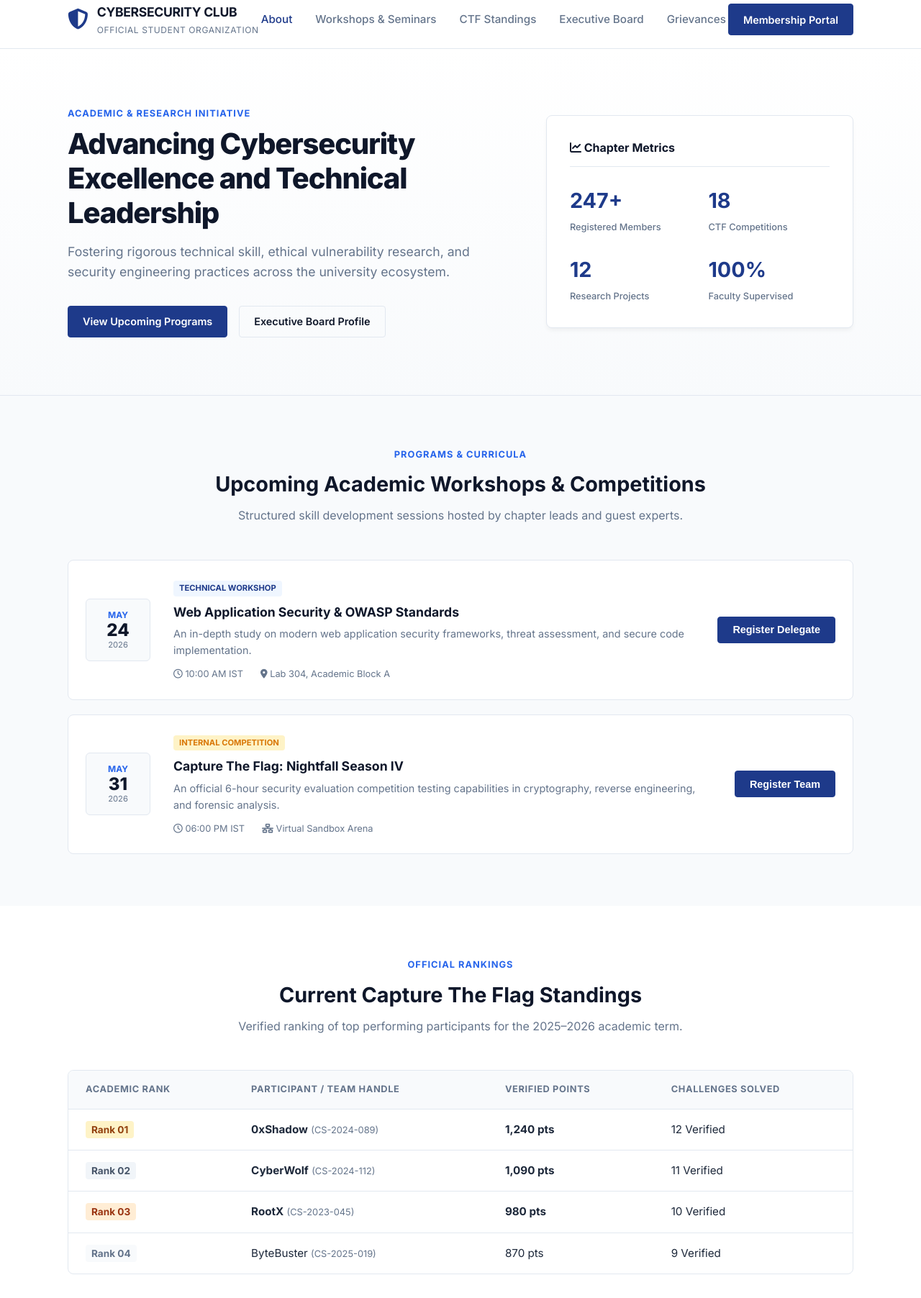
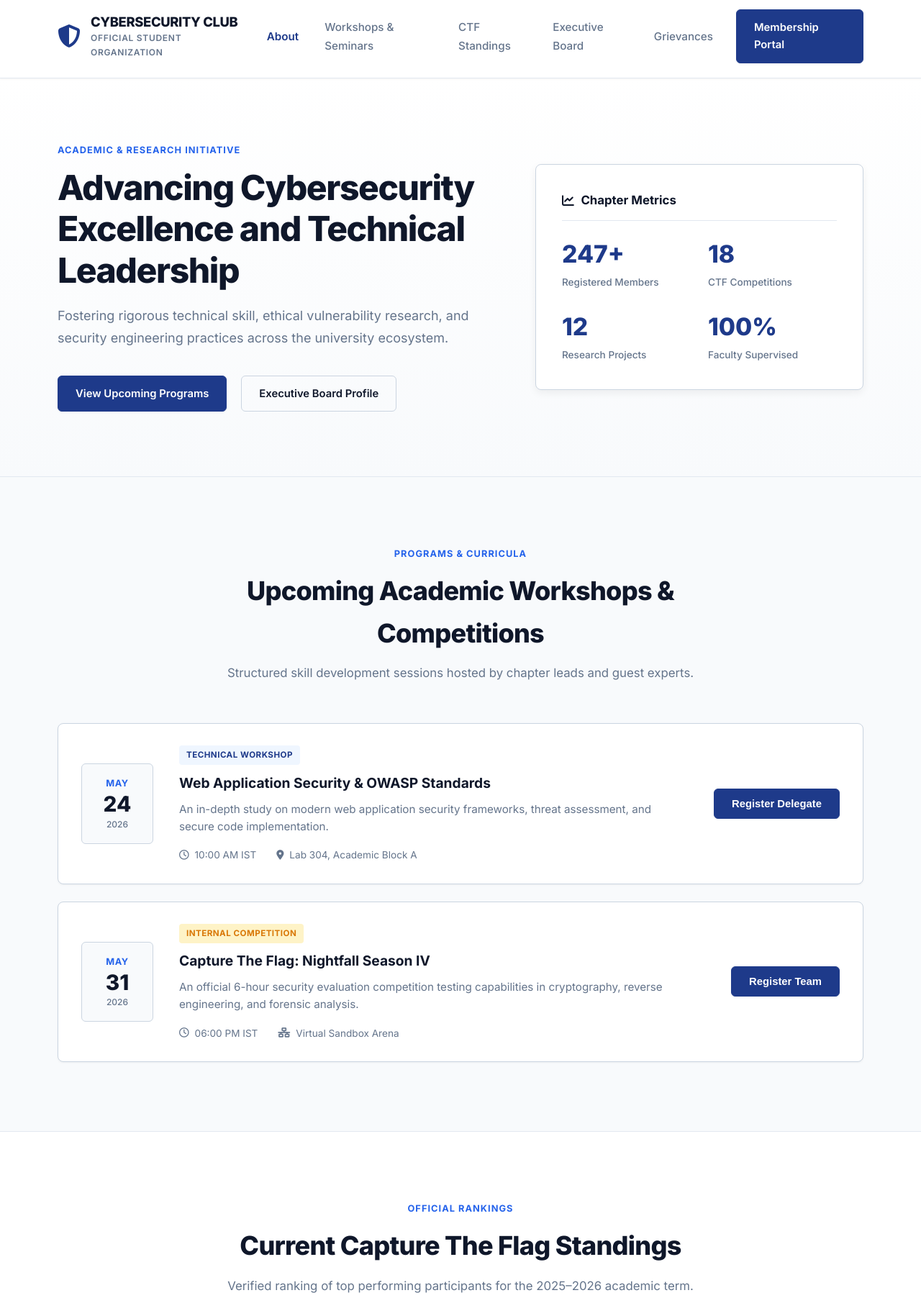
Before and after one commit to SmootherFeat27/cyber_club_website, a plain HTML site: page index.html in a window 1280 px wide. Shown: the part 50-1854 px from the top of the page at 72% size. Drawn offline with Linux system fonts and the light colour scheme.

Commit message:
Update index.html

```diff
--- a/index.html
+++ b/index.html
@@ -15,7 +15,7 @@
 
     <style>
         /* ==========================================================================
-           Root Variables & Global Styles
+           Root Variables & Design System
            ========================================================================== */
         :root {
             --primary-navy: #0F172A;
@@ -25,8 +25,14 @@
             --text-primary: #1E293B;
             --text-muted: #64748B;
             --bg-light: #F8FAFC;
-            --border-color: #E2E8F0;
+            --border-color: #CBD5E1;
+            --border-light: #E2E8F0;
             --font-sans: 'Inter', -apple-system, BlinkMacSystemFont, sans-serif;
+            --shadow-sm: 0 1px 3px rgba(0,0,0,0.05);
+            --shadow-md: 0 4px 12px rgba(0,0,0,0.06);
+            --shadow-hover: 0 8px 20px rgba(0,0,0,0.08);
+            --radius-md: 8px;
+            --radius-sm: 6px;
         }
 
         * {
@@ -39,30 +45,33 @@
             background-color: #FFFFFF;
             color: var(--text-primary);
             font-family: var(--font-sans);
-            line-height: 1.6;
+            line-height: 1.65;
+            -webkit-font-smoothing: antialiased;
         }
 
         /* ==========================================================================
-           Layout Containers
+           Layout Containers & Global Spacing
            ========================================================================== */
         .container {
-            max-width: 1140px;
+            max-width: 1200px;
             margin: 0 auto;
-            padding: 0 1.5rem;
+            padding: 0 clamp(1.25rem, 4vw, 2.5rem);
         }
 
         .container-narrow {
-            max-width: 760px;
+            max-width: 800px;
             margin: 0 auto;
-            padding: 0 1.5rem;
+            padding: 0 clamp(1.25rem, 4vw, 2.5rem);
         }
 
         .section-padding {
-            padding: 4.5rem 0;
+            padding: clamp(4rem, 8vw, 6rem) 0;
         }
 
         .bg-light {
             background-color: var(--bg-light);
+            border-top: 1px solid var(--border-light);
+            border-bottom: 1px solid var(--border-light);
         }
 
         /* ==========================================================================
@@ -71,8 +80,8 @@
         .top-bar {
             background-color: var(--primary-navy);
             color: #94A3B8;
-            font-size: 0.8rem;
-            padding: 8px 0;
+            font-size: 0.825rem;
+            padding: 10px 0;
             border-bottom: 1px solid rgba(255, 255, 255, 0.1);
         }
 
@@ -80,12 +89,16 @@
             display: flex;
             justify-content: space-between;
             align-items: center;
+            gap: 1rem;
         }
 
         .top-bar a {
             color: #CBD5E1;
             text-decoration: none;
             transition: color 0.2s ease;
+            display: inline-flex;
+            align-items: center;
+            gap: 0.5rem;
         }
 
         .top-bar a:hover {
@@ -94,36 +107,39 @@
 
         .navbar-formal {
             background: #FFFFFF;
-            border-bottom: 1px solid var(--border-color);
-            padding: 1rem 0;
+            border-bottom: 1px solid var(--border-light);
+            padding: 1.25rem 0;
             position: sticky;
             top: 0;
             z-index: 100;
+            box-shadow: var(--shadow-sm);
         }
 
         .navbar-container {
             display: flex;
             justify-content: space-between;
             align-items: center;
+            gap: 2rem;
         }
 
         .brand-logo {
             display: flex;
             align-items: center;
-            gap: 12px;
+            gap: 14px;
         }
 
         .brand-icon {
-            font-size: 1.8rem;
+            font-size: 2rem;
             color: var(--brand-blue);
         }
 
         .brand-title {
             display: block;
-            font-weight: 700;
-            font-size: 1.1rem;
+            font-weight: 800;
+            font-size: 1.15rem;
             letter-spacing: -0.02em;
             color: var(--primary-navy);
+            line-height: 1.2;
         }
 
         .brand-subtitle {
@@ -131,13 +147,16 @@
             font-size: 0.75rem;
             color: var(--text-muted);
             text-transform: uppercase;
-            letter-spacing: 0.05em;
+            letter-spacing: 0.06em;
+            font-weight: 600;
+            margin-top: 2px;
         }
 
         .nav-menu ul {
             display: flex;
             list-style: none;
-            gap: 2rem;
+            gap: 2.25rem;
+            align-items: center;
         }
 
         .nav-link {
@@ -145,12 +164,14 @@
             color: var(--text-muted);
             font-weight: 500;
             font-size: 0.95rem;
+            padding: 0.25rem 0;
             transition: color 0.2s ease;
         }
 
         .nav-link:hover,
         .nav-link.active {
             color: var(--brand-blue);
+            font-weight: 600;
         }
 
         /* ==========================================================================
@@ -159,56 +180,66 @@
         .btn-formal-primary {
             background-color: var(--brand-blue);
             color: #FFFFFF;
-            padding: 0.6rem 1.25rem;
-            border-radius: 4px;
+            padding: 0.75rem 1.5rem;
+            border-radius: var(--radius-sm);
             text-decoration: none;
             font-weight: 600;
-            font-size: 0.9rem;
+            font-size: 0.925rem;
             border: 1px solid var(--brand-blue);
             cursor: pointer;
-            display: inline-block;
-            transition: background-color 0.2s ease;
+            display: inline-flex;
+            align-items: center;
+            justify-content: center;
+            gap: 0.5rem;
+            transition: all 0.2s ease;
+            box-shadow: var(--shadow-sm);
         }
 
         .btn-formal-primary:hover {
             background-color: #1E40AF;
+            border-color: #1E40AF;
+            transform: translateY(-1px);
+            box-shadow: var(--shadow-md);
         }
 
         .btn-formal-outline {
             background-color: transparent;
             color: var(--primary-navy);
-            padding: 0.6rem 1.25rem;
-            border-radius: 4px;
+            padding: 0.75rem 1.5rem;
+            border-radius: var(--radius-sm);
             text-decoration: none;
             font-weight: 600;
-            font-size: 0.9rem;
+            font-size: 0.925rem;
             border: 1px solid var(--border-color);
-            display: inline-block;
-            transition: background-color 0.2s ease;
+            display: inline-flex;
+            align-items: center;
+            justify-content: center;
+            gap: 0.5rem;
+            transition: all 0.2s ease;
         }
 
         .btn-formal-outline:hover {
             background-color: var(--bg-light);
+            border-color: var(--text-muted);
+            transform: translateY(-1px);
         }
 
         .btn-block {
             width: 100%;
-            text-align: center;
         }
 
         /* ==========================================================================
            Hero Section
            ========================================================================== */
         .hero-formal {
-            padding: 5rem 0;
+            padding: clamp(4rem, 7vw, 6rem) 0;
             background: linear-gradient(180deg, #FFFFFF 0%, var(--bg-light) 100%);
-            border-bottom: 1px solid var(--border-color);
         }
 
         .hero-grid {
             display: grid;
-            grid-template-columns: 1.3fr 0.9fr;
-            gap: 3rem;
+            grid-template-columns: 1.25fr 0.95fr;
+            gap: clamp(2.5rem, 5vw, 4.5rem);
             align-items: center;
         }
 
@@ -218,61 +249,68 @@
             font-weight: 700;
             text-transform: uppercase;
             letter-spacing: 0.08em;
-            margin-bottom: 0.5rem;
+            margin-bottom: 0.75rem;
             display: block;
         }
 
         .hero-heading {
-            font-size: 2.5rem;
+            font-size: clamp(2.2rem, 4vw, 3rem);
             line-height: 1.2;
             color: var(--primary-navy);
             font-weight: 800;
-            margin-bottom: 1rem;
+            margin-bottom: 1.25rem;
             letter-spacing: -0.03em;
         }
 
         .hero-subtext {
-            font-size: 1.1rem;
+            font-size: 1.125rem;
             color: var(--text-muted);
-            margin-bottom: 2rem;
+            margin-bottom: 2.25rem;
+            line-height: 1.7;
         }
 
         .hero-cta-group {
             display: flex;
-            gap: 1rem;
+            gap: 1.25rem;
+            flex-wrap: wrap;
         }
 
         .hero-metrics-card {
             background: #FFFFFF;
             border: 1px solid var(--border-color);
-            border-radius: 8px;
-            padding: 2rem;
-            box-shadow: 0 4px 6px -1px rgba(0, 0, 0, 0.05);
+            border-radius: var(--radius-md);
+            padding: 2.25rem;
+            box-shadow: var(--shadow-md);
         }
 
         .metrics-card-title {
-            font-size: 1rem;
+            font-size: 1.05rem;
             color: var(--primary-navy);
-            margin-bottom: 1.5rem;
-            padding-bottom: 0.75rem;
-            border-bottom: 1px solid var(--border-color);
+            margin-bottom: 1.75rem;
+            padding-bottom: 0.85rem;
+            border-bottom: 1px solid var(--border-light);
+            display: flex;
+            align-items: center;
+            gap: 0.6rem;
         }
 
         .metrics-grid {
             display: grid;
             grid-template-columns: 1fr 1fr;
-            gap: 1.5rem;
+            gap: 2rem 1.5rem;
         }
 
         .metric-value {
             display: block;
-            font-size: 1.8rem;
-            font-weight: 700;
+            font-size: 2.1rem;
+            font-weight: 800;
             color: var(--brand-blue);
+            line-height: 1.1;
+            margin-bottom: 0.35rem;
         }
 
         .metric-label {
-            font-size: 0.8rem;
+            font-size: 0.85rem;
             color: var(--text-muted);
             font-weight: 500;
         }
@@ -281,20 +319,25 @@
            Section Headers
            ========================================================================== */
         .section-header-formal {
-            margin-bottom: 3rem;
+            margin-bottom: 3.5rem;
             text-align: center;
+            max-width: 720px;
+            margin-left: auto;
+            margin-right: auto;
         }
 
         .section-header-formal h2 {
-            font-size: 1.8rem;
+            font-size: clamp(1.75rem, 3vw, 2.25rem);
             color: var(--primary-navy);
-            font-weight: 700;
-            margin-bottom: 0.5rem;
+            font-weight: 800;
+            margin-bottom: 0.75rem;
+            letter-spacing: -0.02em;
         }
 
         .section-header-formal p {
             color: var(--text-muted);
-            font-size: 1rem;
+            font-size: 1.05rem;
+            line-height: 1.6;
         }
 
         /* ==========================================================================
@@ -303,47 +346,60 @@
         .events-list {
             display: flex;
             flex-direction: column;
-            gap: 1.25rem;
+            gap: 1.5rem;
         }
 
         .event-row-card {
             background: #FFFFFF;
             border: 1px solid var(--border-color);
-            border-radius: 8px;
-            padding: 1.5rem;
+            border-radius: var(--radius-md);
+            padding: 1.75rem 2rem;
             display: flex;
             align-items: center;
-            gap: 2rem;
+            gap: 2.25rem;
+            box-shadow: var(--shadow-sm);
+            transition: all 0.2s ease;
+        }
+
+        .event-row-card:hover {
+            box-shadow: var(--shadow-hover);
+            border-color: var(--brand-accent);
+            transform: translateY(-2px);
         }
 
         .event-date-box {
             background: var(--bg-light);
             border: 1px solid var(--border-color);
-            border-radius: 6px;
-            padding: 0.75rem 1.25rem;
+            border-radius: var(--radius-sm);
+            padding: 1rem;
             text-align: center;
-            min-width: 90px;
+            min-width: 100px;
+            flex-shrink: 0;
         }
 
         .date-month {
             display: block;
-            font-size: 0.75rem;
+            font-size: 0.8rem;
             font-weight: 700;
             color: var(--brand-accent);
+            text-transform: uppercase;
+            letter-spacing: 0.05em;
         }
 
         .date-day {
             display: block;
-            font-size: 1.5rem;
+            font-size: 1.85rem;
             font-weight: 800;
             color: var(--primary-navy);
-            line-height: 1;
+            line-height: 1.1;
+            margin: 2px 0;
         }
 
         .date-year {
             display: block;
-            font-size: 0.7rem;
+            font-size: 0.75rem;
             color: var(--text-muted);
+            font-weight: 500;
         }
 
         .event-details {
@@ -351,15 +407,16 @@
         }
 
         .event-category-badge {
-            font-size: 0.7rem;
+            font-size: 0.725rem;
             font-weight: 700;
             background: #EFF6FF;
             color: var(--brand-blue);
-            padding: 2px 8px;
+            padding: 4px 10px;
             border-radius: 4px;
             text-transform: uppercase;
+            letter-spacing: 0.04em;
             display: inline-block;
-            margin-bottom: 0.5rem;
+            margin-bottom: 0.6rem;
         }
 
         .event-category-badge.gold {
@@ -368,22 +425,31 @@
         }
 
         .event-details h3 {
-            font-size: 1.1rem;
+            font-size: 1.2rem;
             color: var(--primary-navy);
-            margin-bottom: 0.25rem;
+            margin-bottom: 0.5rem;
+            font-weight: 700;
         }
 
         .event-details p {
-            font-size: 0.9rem;
+            font-size: 0.95rem;
             color: var(--text-muted);
-            margin-bottom: 0.75rem;
+            margin-bottom: 1rem;
+            line-height: 1.6;
         }
 
         .event-info-meta {
             display: flex;
-            gap: 1.5rem;
-            font-size: 0.8rem;
+            gap: 1.75rem;
+            font-size: 0.85rem;
             color: var(--text-muted);
+            flex-wrap: wrap;
+        }
+
+        .event-info-meta span {
+            display: inline-flex;
+            align-items: center;
+            gap: 0.5rem;
         }
 
         /* ==========================================================================
@@ -392,8 +458,9 @@
         .table-container-formal {
             background: #FFFFFF;
             border: 1px solid var(--border-color);
-            border-radius: 8px;
+            border-radius: var(--radius-md);
             overflow: hidden;
+            box-shadow: var(--shadow-sm);
         }
 
         .table-formal {
@@ -404,18 +471,19 @@
 
         .table-formal th {
             background: var(--bg-light);
-            padding: 1rem 1.5rem;
-            font-size: 0.8rem;
+            padding: 1.125rem 1.75rem;
+            font-size: 0.825rem;
             text-transform: uppercase;
-            letter-spacing: 0.05em;
+            letter-spacing: 0.06em;
             color: var(--text-muted);
             border-bottom: 1px solid var(--border-color);
+            font-weight: 700;
         }
 
         .table-formal td {
-            padding: 1rem 1.5rem;
-            border-bottom: 1px solid var(--border-color);
-            font-size: 0.95rem;
+            padding: 1.25rem 1.75rem;
+            border-bottom: 1px solid var(--border-light);
+            font-size: 0.975rem;
         }
 
         .table-formal tr:last-child td {
@@ -425,10 +493,11 @@
         .rank-indicator {
             font-weight: 700;
             font-size: 0.85rem;
-            padding: 4px 8px;
+            padding: 5px 10px;
             border-radius: 4px;
             background: var(--bg-light);
             color: var(--text-muted);
+            display: inline-block;
         }
 
         .rank-1 { background: #FEF3C7; color: #92400E; }
@@ -436,9 +505,10 @@
         .rank-3 { background: #FFEDD5; color: #9A3412; }
 
         .subtext-id {
-            font-size: 0.8rem;
+            font-size: 0.85rem;
             color: var(--text-muted);
             font-weight: 400;
+            margin-left: 0.25rem;
         }
 
         /* ==========================================================================
@@ -447,20 +517,28 @@
         .board-grid {
             display: grid;
             grid-template-columns: repeat(4, 1fr);
-            gap: 1.5rem;
+            gap: 1.75rem;
         }
 
         .board-card {
             background: #FFFFFF;
             border: 1px solid var(--border-color);
-            border-radius: 8px;
-            padding: 1.5rem;
+            border-radius: var(--radius-md);
+            padding: 2rem 1.5rem;
             text-align: center;
+            box-shadow: var(--shadow-sm);
+            transition: all 0.2s ease;
+        }
+
+        .board-card:hover {
+            box-shadow: var(--shadow-hover);
+            transform: translateY(-2px);
+            border-color: var(--brand-accent);
         }
 
         .board-avatar-placeholder {
-            width: 60px;
-            height: 60px;
+            width: 70px;
+            height: 70px;
             border-radius: 50%;
             background: var(--brand-blue);
             color: #FFFFFF;
@@ -468,25 +546,32 @@
             align-items: center;
             justify-content: center;
             font-weight: 700;
-            margin: 0 auto 1rem auto;
+            font-size: 1.2rem;
+            margin: 0 auto 1.25rem auto;
+            box-shadow: 0 2px 6px rgba(30, 58, 138, 0.2);
         }
 
         .board-card h4 {
-            font-size: 1rem;
+            font-size: 1.05rem;
             color: var(--primary-navy);
+            font-weight: 700;
+            margin-bottom: 0.25rem;
         }
 
         .board-role {
-            font-size: 0.8rem;
-            font-weight: 600;
+            font-size: 0.825rem;
+            font-weight: 700;
             color: var(--brand-accent);
             display: block;
-            margin-bottom: 0.25rem;
+            margin-bottom: 0.5rem;
+            text-transform: uppercase;
+            letter-spacing: 0.04em;
         }
 
         .board-dept {
-            font-size: 0.75rem;
+            font-size: 0.8rem;
             color: var(--text-muted);
+            line-height: 1.4;
         }
 
         /* ==========================================================================
@@ -494,45 +579,52 @@
            ========================================================================== */
         .formal-terminal {
             background: var(--primary-navy);
-            border-radius: 8px;
+            border-radius: var(--radius-md);
             overflow: hidden;
             color: #F1F5F9;
-            font-family: monospace;
-            box-shadow: 0 10px 15px -3px rgba(0, 0, 0, 0.3);
+            font-family: 'Courier New', Courier, monospace;
+            box-shadow: 0 12px 24px -4px rgba(15, 23, 42, 0.25);
+            border: 1px solid #334155;
         }
 
         .terminal-header-bar {
             background: #1E293B;
-            padding: 0.75rem 1rem;
+            padding: 0.85rem 1.25rem;
             display: flex;
             justify-content: space-between;
-            font-size: 0.8rem;
+            align-items: center;
+            font-size: 0.825rem;
             border-bottom: 1px solid #334155;
         }
 
         .status-indicator-online {
             color: #22C55E;
+            font-weight: 600;
         }
 
         .terminal-body-content {
-            padding: 1.5rem;
+            padding: 1.75rem;
+            font-size: 0.95rem;
+            line-height: 1.7;
         }
 
         .terminal-input-row {
             display: flex;
-            gap: 0.5rem;
-            margin-top: 1rem;
+            align-items: center;
+            gap: 0.75rem;
+            margin-top: 1.25rem;
         }
 
         .prompt-symbol {
             color: #38BDF8;
+            font-weight: bold;
         }
 
         .formal-terminal-input {
             background: transparent;
             border: none;
             color: #FFFFFF;
-            font-family: monospace;
+            font-family: inherit;
             font-size: 0.95rem;
             width: 100%;
             outline: none;
@@ -544,37 +636,41 @@
         .formal-form-container {
             background: #FFFFFF;
             border: 1px solid var(--border-color);
-            border-radius: 8px;
-            padding: 2rem;
+            border-radius: var(--radius-md);
+            padding: clamp(1.75rem, 4vw, 2.75rem);
+            box-shadow: var(--shadow-sm);
         }
 
         .form-group-formal {
-            margin-bottom: 1.5rem;
+            margin-bottom: 1.75rem;
         }
 
         .form-group-formal label {
             display: block;
-            font-size: 0.85rem;
-            font-weight: 600;
+            font-size: 0.9rem;
+            font-weight: 700;
             color: var(--primary-navy);
-            margin-bottom: 0.5rem;
+            margin-bottom: 0.6rem;
         }
 
         .formal-select,
         .formal-textarea {
             width: 100%;
-            padding: 0.75rem;
+            padding: 0.85rem 1rem;
             border: 1px solid var(--border-color);
-            border-radius: 6px;
+            border-radius: var(--radius-sm);
             font-family: var(--font-sans);
-            font-size: 0.95rem;
+            font-size: 0.975rem;
+            color: var(--text-primary);
+            background-color: #FFFFFF;
             outline: none;
-            transition: border-color 0.2s ease;
+            transition: all 0.2s ease;
         }
 
         .formal-select:focus,
         .formal-textarea:focus {
             border-color: var(--brand-accent);
+            box-shadow: 0 0 0 3px rgba(37, 99, 235, 0.15);
         }
 
         /* ==========================================================================
@@ -583,8 +679,8 @@
         .formal-footer {
             background: var(--primary-navy);
             color: #94A3B8;
-            padding: 2.5rem 0;
-            font-size: 0.85rem;
+            padding: 3rem 0;
+            font-size: 0.875rem;
             border-top: 1px solid #1E293B;
         }
 
@@ -592,17 +688,27 @@
             display: flex;
             justify-content: space-between;
             align-items: center;
+            gap: 2rem;
+        }
+
+        .footer-left strong {
+            color: #F8FAFC;
+            font-size: 1rem;
         }
 
         .footer-subtext {
-            font-size: 0.8rem;
-            margin-top: 0.25rem;
+            font-size: 0.825rem;
+            margin-top: 0.35rem;
+        }
+
+        .footer-right {
+            display: flex;
+            gap: 2rem;
         }
 
         .footer-right a {
             color: #CBD5E1;
             text-decoration: none;
-            margin-left: 1.5rem;
             transition: color 0.2s ease;
         }
 
@@ -627,6 +733,15 @@
             .event-row-card {
                 flex-direction: column;
                 align-items: flex-start;
+                gap: 1.25rem;
+            }
+
+            .event-action {
+                width: 100%;
+            }
+
+            .event-action button {
+                width: 100%;
             }
 
             .nav-menu {
@@ -635,12 +750,13 @@
 
             .footer-content {
                 flex-direction: column;
+                align-items: flex-start;
                 gap: 1.5rem;
-                text-align: center;
             }
 
-            .footer-right a {
-                margin: 0 0.75rem;
+            .footer-right {
+                flex-direction: column;
+                gap: 0.75rem;
             }
         }
     </style>
```
